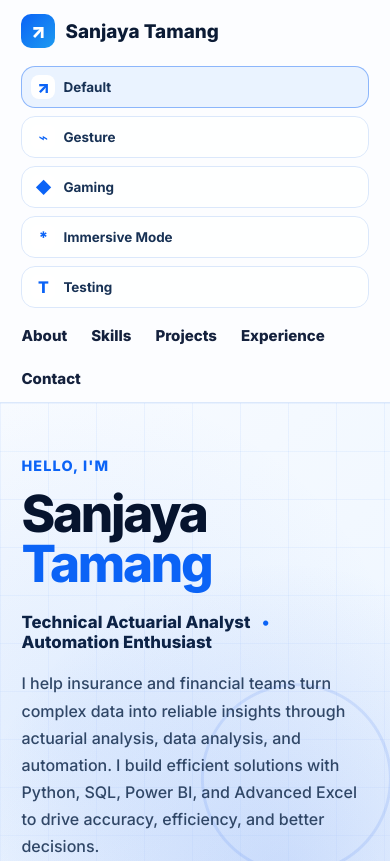
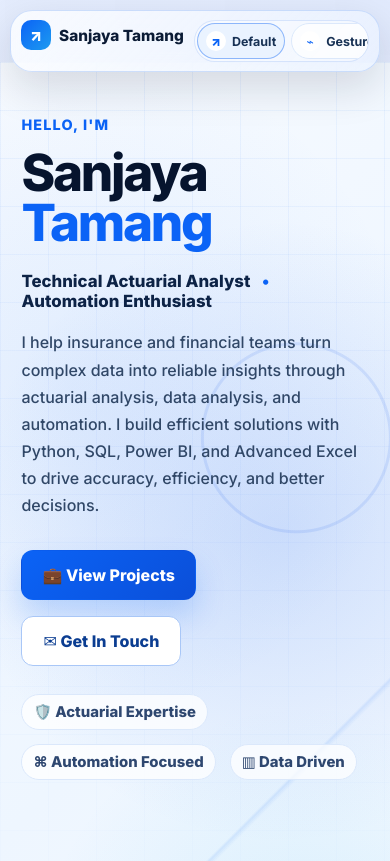
Before and after one commit to actsanjaya/tamangsanjaya-portfolio-react, a React (Vite) app: page / in a window 390 px wide. Shown: the top 861 px of the page. Built offline with nearby package versions, Linux system fonts and the light colour scheme.

Commit message:
Refine portfolio header and hide testing mode

```diff
--- a/src/components/layout/Navbar.jsx
+++ b/src/components/layout/Navbar.jsx
@@ -3,14 +3,6 @@ import '@fontsource/inter/500.css'
 import '@fontsource/inter/600.css'
 import '@fontsource/inter/700.css'
 import '@fontsource/inter/800.css'
-import {
-  ArrowUpRight,
-  FlaskConical,
-  Gamepad2,
-  Hand,
-  Mail,
-  Sparkles,
-} from 'lucide-react'
 import { ModeSwitcher } from './ModeSwitcher.jsx'
 
 const defaultSections = [
@@ -21,26 +13,8 @@ const defaultSections = [
   { label: 'Contact', href: '#contact' },
 ]
 
-const testingModeIcons = {
-  default: ArrowUpRight,
-  gesture: Hand,
-  gaming: Gamepad2,
-  immersive: Sparkles,
-  testing: FlaskConical,
-}
 
 export function Navbar({ activeMode, modes, onNavigate, siteData }) {
-  if (activeMode.id === 'testing') {
-    return (
-      <TestingNavbar
-        activeMode={activeMode}
-        modes={modes}
-        onNavigate={onNavigate}
-        siteData={siteData}
-      />
-    )
-  }
-
   const isDefaultMode = activeMode.id === 'default'
 
   return (
@@ -98,85 +72,3 @@ export function Navbar({ activeMode, modes, onNavigate, siteData }) {
     </header>
   )
 }
-
-function TestingNavbar({ activeMode, modes, onNavigate, siteData }) {
-  return (
-    <header className="navbar navbarTesting3D">
-      <div className="navbarTestingInner">
-        <a
-          className="navbarTestingBrand"
-          href="/testing"
-          onClick={(event) => {
-            event.preventDefault()
-            onNavigate('/testing')
-          }}
-          aria-label="Go to testing portfolio home"
-        >
-          <span className="navbarTestingBrandIcon" aria-hidden="true">
-            <ArrowUpRight size={17} strokeWidth={2.1} />
-          </span>
-          <span className="navbarTestingBrandName">{siteData.name}</span>
-        </a>
-
-        <nav className="navbarTestingSectionLinks" aria-label="Testing portfolio sections">
-          {defaultSections.map((section) => (
-            <a
-              href={`/testing${section.href}`}
-              key={section.href}
-              onClick={(event) => {
-                event.preventDefault()
-                onNavigate(`/testing${section.href}`)
-              }}
-            >
-              {section.label}
-            </a>
-          ))}
-        </nav>
-
-        <nav className="navbarTestingModeLinks" aria-label="Portfolio mode switcher">
-          {modes.map((mode) => {
-            const Icon = testingModeIcons[mode.id] ?? ArrowUpRight
-            const modePath = mode.id === 'default' ? '/default' : mode.path
-            const modeLabel = mode.id === 'immersive' ? 'Immersive' : mode.name
-            const isActive = activeMode.id === mode.id
-
-            return (
-              <a
-                aria-current={isActive ? 'page' : undefined}
-                className="navbarTestingModeLink"
-                href={modePath}
-                key={mode.id}
-                onClick={(event) => {
-                  event.preventDefault()
-                  onNavigate(modePath)
-                }}
-              >
-                <span className="navbarTestingModeIcon" aria-hidden="true">
-                  <Icon size={15} strokeWidth={2} />
-                </span>
-                <strong>{modeLabel}</strong>
-                <span
-                  className={`navbarTestingModeBadge navbarTestingModeBadge-${mode.status}`}
-                >
-                  {mode.status}
-                </span>
-              </a>
-            )
-          })}
-        </nav>
-
-        <a
-          className="navbarTestingContact"
-          href="/testing#contact"
-          onClick={(event) => {
-            event.preventDefault()
-            onNavigate('/testing#contact')
-          }}
-        >
-          <Mail aria-hidden="true" size={16} strokeWidth={2.1} />
-          <span>Contact Me</span>
-        </a>
-      </div>
-    </header>
-  )
-}
--- a/src/config/modes.js
+++ b/src/config/modes.js
@@ -2,7 +2,6 @@ import { DefaultMode } from '../modes/default/DefaultMode.jsx'
 import { GestureMode } from '../modes/gesture/GestureMode.jsx'
 import { GamingMode } from '../modes/gaming/GamingMode.jsx'
 import { ImmersiveMode } from '../modes/immersive/ImmersiveMode.jsx'
-import { TestingMode } from '../modes/testing/TestingMode.jsx'
 import { ComingSoonMode } from '../modes/future/ComingSoonMode.jsx'
 
 export const modes = [
@@ -13,7 +12,7 @@ export const modes = [
     path: '/',
     aliases: ['/default'],
     status: 'stable',
-    icon: '↗',
+    icon: '\u2197',
     component: DefaultMode,
     showInSwitcher: true,
   },
@@ -23,7 +22,7 @@ export const modes = [
     description: 'Optional webcam-based navigation experiment.',
     path: '/gesture',
     status: 'beta',
-    icon: '⌁',
+    icon: '\u2301',
     component: GestureMode,
     showInSwitcher: true,
   },
@@ -33,7 +32,7 @@ export const modes = [
     description: 'Explore portfolio zones through a lightweight game-like map.',
     path: '/gaming',
     status: 'beta',
-    icon: '◆',
+    icon: '\u25c6',
     component: GamingMode,
     showInSwitcher: true,
   },
@@ -49,16 +48,6 @@ export const modes = [
     showInSwitcher: true,
   },
   {
-    id: 'testing',
-    name: 'Testing',
-    description: 'Clean minimal portfolio layout experiment.',
-    path: '/testing',
-    status: 'beta',
-    icon: 'T',
-    component: TestingMode,
-    showInSwitcher: true,
-  },
-  {
     id: 'future',
     name: 'Future Lab',
     description: 'Reserved structure for new portfolio experiences.',
--- a/src/styles/globals.css
+++ b/src/styles/globals.css
@@ -58,9 +58,11 @@ a {
   align-items: center;
   justify-content: space-between;
   gap: 18px;
-  background: rgba(255, 255, 255, 0.88);
-  backdrop-filter: blur(18px);
-  border-bottom: 1px solid var(--color-line);
+  background: linear-gradient(135deg, rgba(255, 255, 255, 0.82), rgba(239, 247, 255, 0.7));
+  backdrop-filter: blur(22px) saturate(1.18);
+  -webkit-backdrop-filter: blur(22px) saturate(1.18);
+  border-bottom: 1px solid rgba(169, 199, 247, 0.45);
+  box-shadow: 0 14px 36px rgba(15, 23, 42, 0.08);
 }
 
 .brand {
@@ -1278,7 +1280,6 @@ a {
     margin-left: auto;
   }
 }
-
 @media (max-width: 980px) {
   .hero,
   .overviewGrid,
@@ -1321,28 +1322,90 @@ a {
 }
 
 @media (max-width: 760px) {
+  .navbar {
+    top: 10px;
+    width: min(100% - 20px, 720px);
+    margin: 0 auto;
+    padding: 9px 10px;
+    flex-wrap: nowrap;
+    gap: 10px;
+    border: 1px solid rgba(169, 199, 247, 0.55);
+    border-radius: 22px;
+    background: linear-gradient(135deg, rgba(255, 255, 255, 0.76), rgba(237, 244, 255, 0.58));
+    box-shadow: 0 16px 42px rgba(15, 23, 42, 0.14);
+  }
+
+  .brand {
+    gap: 8px;
+    min-width: max-content;
+    font-size: 0.96rem;
+  }
+
+  .brandIcon {
+    width: 30px;
+    height: 30px;
+    border-radius: 10px;
+  }
+
+  .navLinks,
+  .navReturnLink {
+    display: none;
+  }
+
   .navbarActions {
-    width: 100%;
-    margin-left: 0;
-    align-items: stretch;
-    flex-direction: column;
+    min-width: 0;
+    margin-left: auto;
+    display: flex;
+    flex: 0 1 auto;
+    align-items: center;
+    justify-content: flex-end;
+    gap: 8px;
   }
 
   .modeSwitcher {
-    width: 100%;
-    display: grid;
-    grid-template-columns: repeat(auto-fit, minmax(150px, 1fr));
+    width: auto;
+    max-width: 58vw;
+    display: flex;
+    gap: 6px;
+    overflow-x: auto;
+    overscroll-behavior-x: contain;
+    padding: 2px;
+    border: 1px solid rgba(169, 199, 247, 0.42);
+    border-radius: 999px;
+    background: rgba(255, 255, 255, 0.42);
+    scrollbar-width: none;
+  }
+
+  .modeSwitcher::-webkit-scrollbar {
+    display: none;
   }
 
   .modeSwitchLink {
+    min-height: 36px;
+    flex: 0 0 auto;
     justify-content: center;
+    gap: 6px;
+    padding: 6px 8px;
+    border-radius: 999px;
+    background: rgba(255, 255, 255, 0.66);
+    white-space: nowrap;
+  }
+
+  .modeSwitchIcon {
+    width: 20px;
+    height: 20px;
+    border-radius: 999px;
+    font-size: 0.76rem;
+  }
+
+  .modeSwitchLink strong {
+    font-size: 0.78rem;
   }
 
   .modeSwitchLink .badge {
     display: none;
   }
 }
-
 @media (max-width: 680px) {
   .hero {
     padding-top: 54px;
@@ -1384,11 +1447,11 @@ a {
   }
 
   .modeSwitcher {
-    grid-template-columns: 1fr;
+    max-width: 48vw;
   }
 
   .modeSwitchLink {
-    justify-content: flex-start;
+    justify-content: center;
   }
 
   .zoneCard {
```
